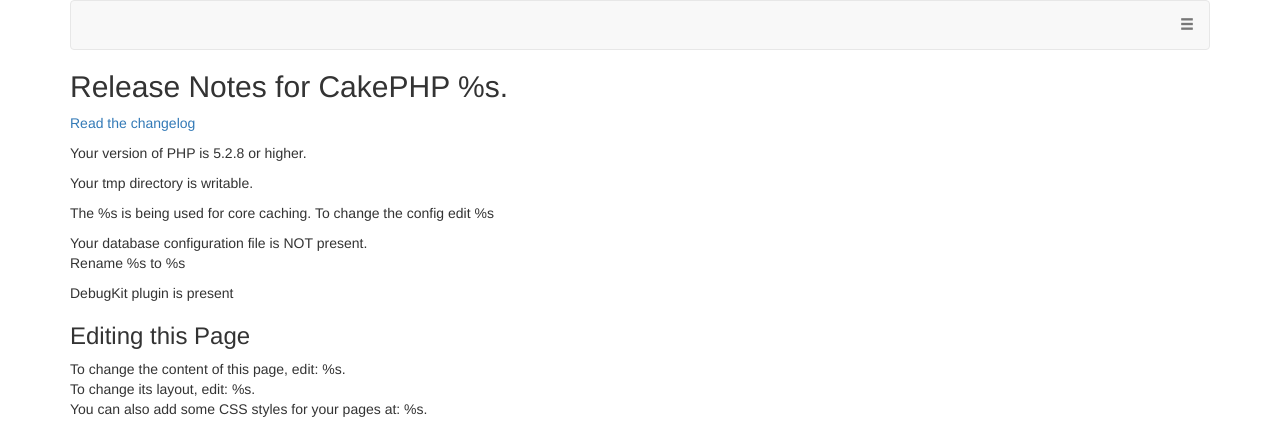
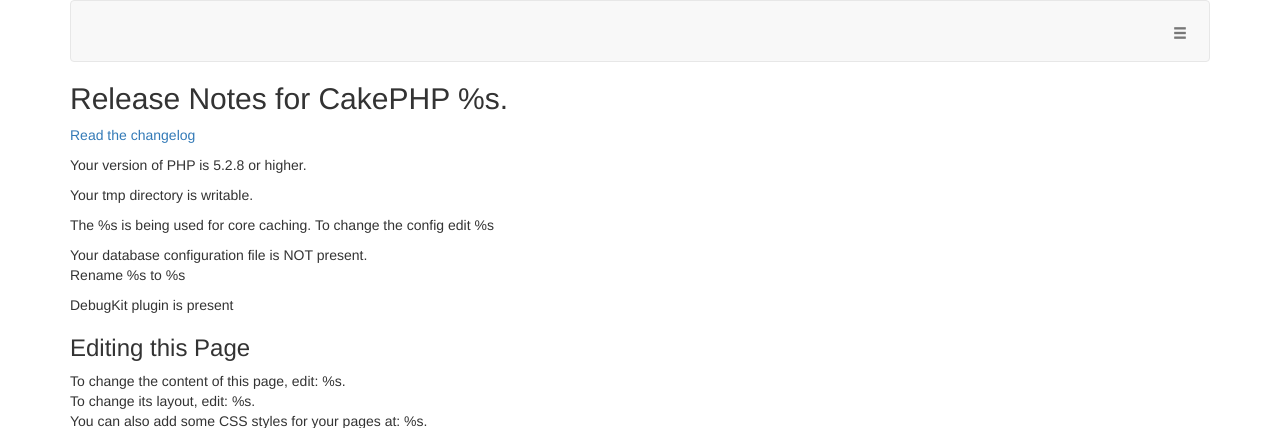
Before and after one commit to nicoptere2/toDoList, a CakePHP app: the page made by app/View/Pages/home.ctp in a window 1280 px wide. Shown: the top 428 px of the page. Run offline with PHP 8.4 and a stand-in for CakePHP, Linux system fonts and the light colour scheme; the template is opened without the code that fills it, so the values that code supplies are empty; some libraries are stand-ins or nearby versions.

Commit message:
quelques modif sur la navbar

```diff
--- a/app/Controller/ToDosController.php
+++ b/app/Controller/ToDosController.php
@@ -77,6 +77,7 @@ class ToDosController  extends AppController {
 
 		$this->set('idToDo',$tasks[0]['Task']['to_do_id']);
 
+		$this->set('title_for_layout', 'Liste d\'item');
 
 		//debug($tasks);
 		$this->set(array(
--- a/app/View/Layouts/default.ctp
+++ b/app/View/Layouts/default.ctp
@@ -63,12 +63,12 @@ $cakeDescription = __d('cake_dev', 'CakePHP: the rapid development php framework
 							<span class="icon-bar"></span>
 							<span class="icon-bar"></span>
 						</button>
-						<p class="navbar-text"><?php echo $title_for_layout ?></p>
+						<p class="navbar-text title"><?php echo $title_for_layout ?></p>
 					</div>
 
 					<!-- Collect the nav links, forms, and other content for toggling -->
-					<div class="collapse navbar-collapse" id="bs-example-navbar-collapse-1">
-						<ul class="nav navbar-nav navbar-right">
+					<div class="collapse navbar-collapse allnavbar" id="bs-example-navbar-collapse-1">
+						<ul class="nav navbar-nav navbar-right menu">
 							<li class="dropdown">
 								<a href="#" class="dropdown-toggle" data-toggle="dropdown" role="button" aria-expanded="false"><span class="navbar-right glyphicon glyphicon-menu-hamburger"></span></a>
 								<ul class="dropdown-menu" role="menu">
--- a/app/webroot/css/style.css
+++ b/app/webroot/css/style.css
@@ -1,3 +1,26 @@
+/**
+* Style du menu
+*/
+
+.navbar .title {
+	font-weight: bold;
+	font-size: 20px;
+}
+
+.navbar .menu {
+	height :60px;
+}
+
+.navbar .menu .dropdown {
+	top : 17px;
+}
+
+.navbar .menu .dropdown span {
+	vertical-align: middle;
+	top: -7px;
+	right : 7px;
+}
+
 
 /**
 * Style de la partie des Lists
```
